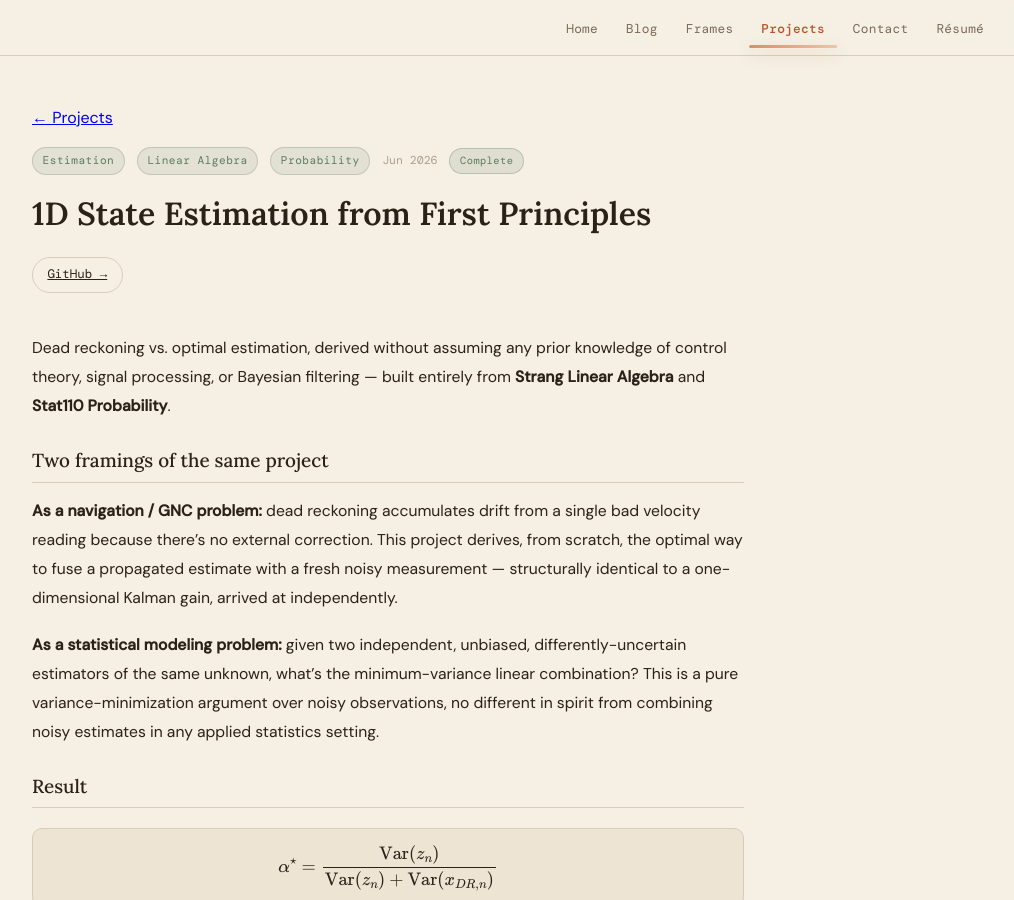
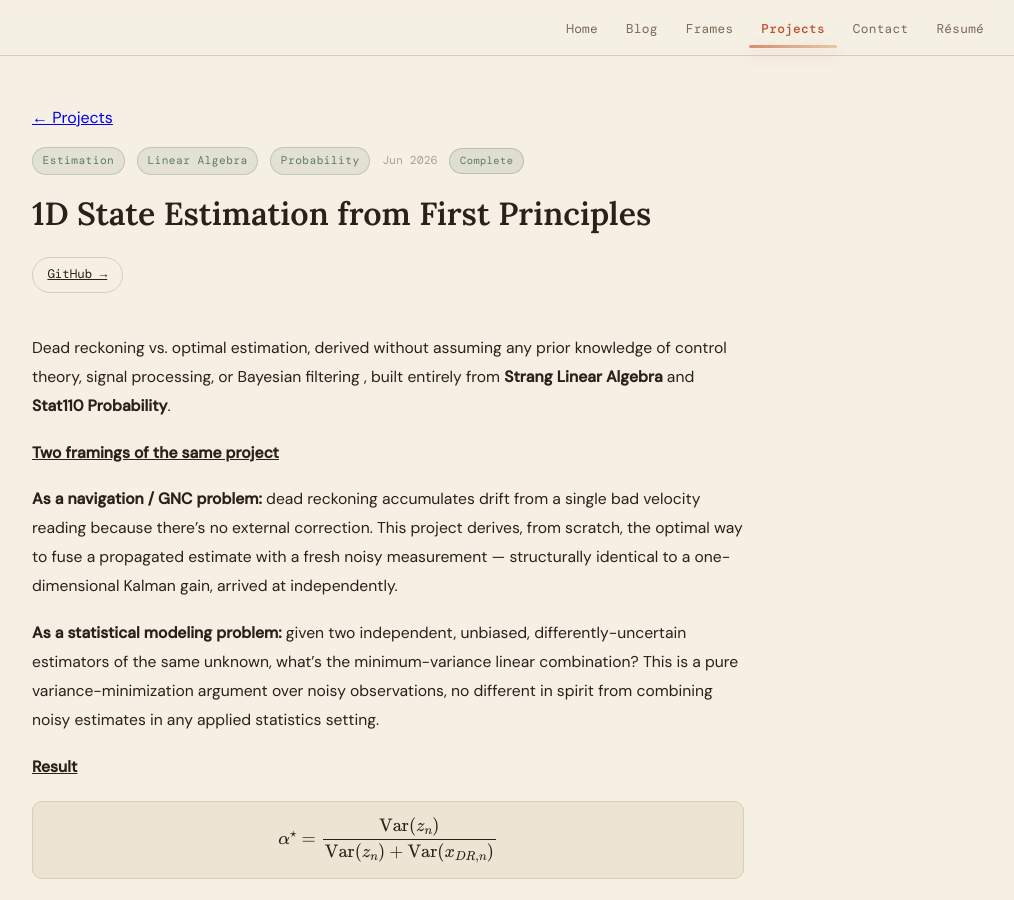
Before and after one commit to ViRaika/ViRaika.github.io, a Jekyll site: the page built from _projects/2026-06-20-state-estimation-kalman.md, in a window 1280 px wide and 900 px high. Shown: the whole window, without its empty margins (252-1266 px from the left). Built offline with Jekyll 4.4.1, drawn with Linux system fonts in a browser that asks for light colours; some web fonts are replaced; part of the change alters nothing that is shown.

```diff
--- a/_projects/2026-06-20-state-estimation-kalman.md
+++ b/_projects/2026-06-20-state-estimation-kalman.md
@@ -9,15 +9,17 @@ status: complete
 # cover: /assets/images/projects/kalman/cover.png   # uncomment once you add a cover image (see notes at bottom)
 ---
 
-Dead reckoning vs. optimal estimation, derived without assuming any prior knowledge of control theory, signal processing, or Bayesian filtering — built entirely from **Strang Linear Algebra** and **Stat110 Probability**.
+Dead reckoning vs. optimal estimation, derived without assuming any prior knowledge of control theory, signal processing, or Bayesian filtering , built entirely from **Strang Linear Algebra** and **Stat110 Probability**.
 
-## Two framings of the same project
+
+<ins>**Two framings of the same project**</ins>
 
 **As a navigation / GNC problem:** dead reckoning accumulates drift from a single bad velocity reading because there's no external correction. This project derives, from scratch, the optimal way to fuse a propagated estimate with a fresh noisy measurement — structurally identical to a one-dimensional Kalman gain, arrived at independently.
 
 **As a statistical modeling problem:** given two independent, unbiased, differently-uncertain estimators of the same unknown, what's the minimum-variance linear combination? This is a pure variance-minimization argument over noisy observations, no different in spirit from combining noisy estimates in any applied statistics setting.
 
-## Result
+
+<ins>**Result**</ins>
 
 $$
 \alpha^\star = \frac{\mathrm{Var}(z_n)}{\mathrm{Var}(z_n) + \mathrm{Var}(x_{DR,n})}
@@ -25,13 +27,15 @@ $$
 
 The weight on each estimate is proportional to the variance of the *other* one. At $n=1$ both sources are equally uncertain, so $\alpha^\star = 0.5$. As dead-reckoning drift grows, $\alpha^\star \to 0$ and the estimator naturally abandons it in favor of fresh measurements.
 
-## Prerequisites used (and deliberately not used)
+
+<ins>**Prerequisites used (and deliberately not used)**</ins>
 
 **Used:** linear transformations and eigenvalues (Strang); linearity of expectation, $\mathrm{Var}(aX)=a^2\mathrm{Var}(X)$, independence of sums of random variables (Stat110); elementary kinematics.
 
 **Not assumed:** control theory, Kalman filtering, Bayesian updating, machine learning, optimization theory. The Kalman-gain-shaped result falls out of variance minimization alone.
 
-## Process notes
+
+<ins>**Process notes**</ins>
 
 The full derivation documents the actual path taken, including an initial incorrect matrix guess, an early conflation of propagated vs. fresh measurement noise, and a sign error in the optimal-weight derivation caught via an edge-case sanity check. Kept intentionally — the corrections are as much the point as the final result.
 
```
